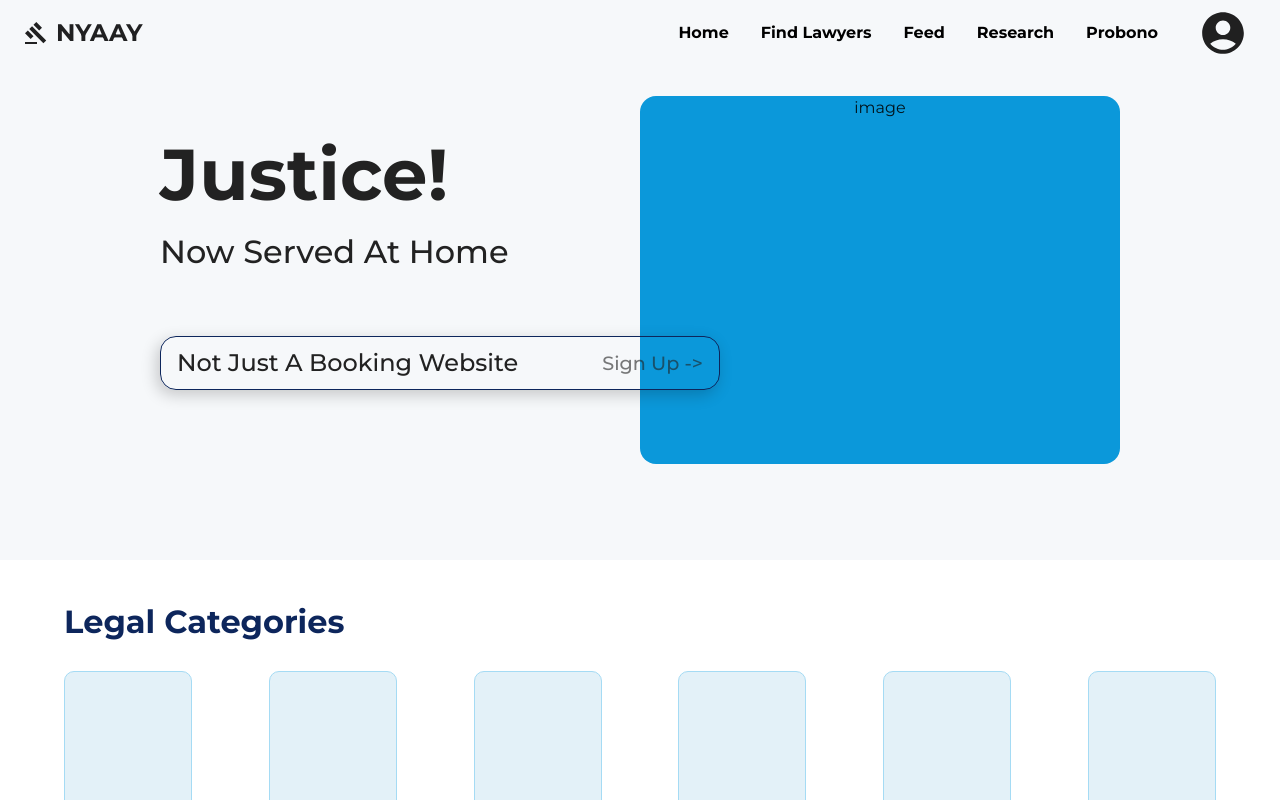
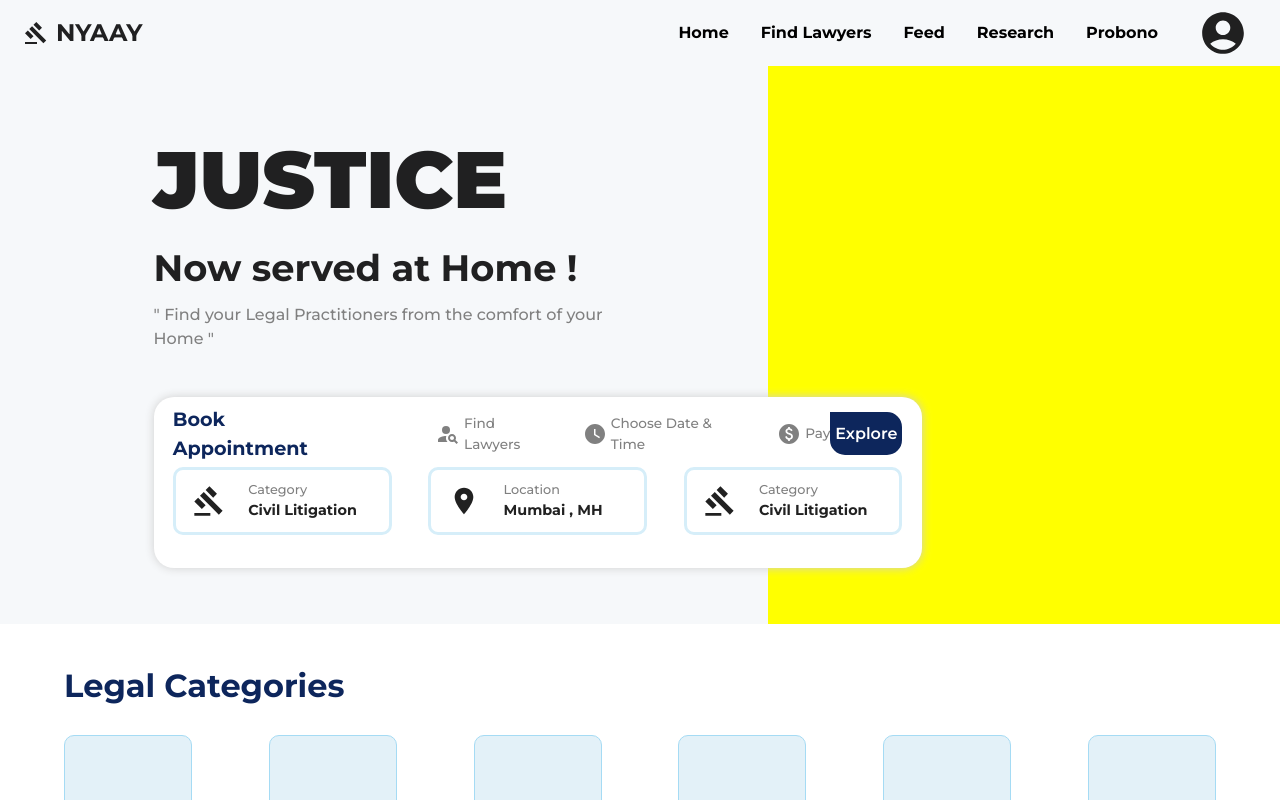
Before and after one commit to Hitstar53/Nyay, a React (Vite) app in the folder client/: page /home in a window 1280 px wide. Shown: the top 800 px of the page. Built offline with nearby package versions, Linux system fonts and the light colour scheme.

Commit message:
hero change

```diff
--- a/client/src/components/home/Hero.jsx
+++ b/client/src/components/home/Hero.jsx
@@ -1,22 +1,177 @@
 import React from "react";
 import styles from "./Hero.module.css";
+import PersonSearchIcon from '@mui/icons-material/PersonSearch';
+import WatchLaterIcon from '@mui/icons-material/WatchLater';
+import PaidIcon from '@mui/icons-material/Paid';
+import GavelIcon from '@mui/icons-material/Gavel';
+import PlaceIcon from '@mui/icons-material/Place';
+import styled from "styled-components";
 
+const Wrapper=styled.div`
+width:100%;
+height:70vh;
+display:flex;
+justify-content:center;
+align-items:center;
+
+`
+const HeroContent=styled.div`
+flex:3;
+height:80%;
+z-index:2;
+display:flex;
+flex-direction:column;
+padding: 0 0;
+span{
+  width:60%;
+  margin-left:20%;
+}
+.title{
+  font-weight:900;
+  font-size:5rem;
+}
+.tagline{
+  font-weight:700;
+  font-size:2.3rem;
+}
+.description{
+  font-weight:500;
+  font-size:1rem;
+  margin-top:1%;
+  color:grey;
+}
+`
+const Tab = styled.div`
+width:100%;
+height:40%;
+background-color:white;
+margin:6% 20% 0 ;
+z-index:3;
+border-radius:20px;
+display:flex;
+flex-direction:column;
+align-items:center;
+box-shadow: 0 0 10px  hsl(0, 0%, 81%);
+
+`
+const TopContainer=styled.div`
+width:95%;
+height:25%;
+margin-top:2%;
+display:flex;
+align-items:center;
+.title{
+  font-weight:700;
+  font-size:1.2rem;
+  color:var(--primary-color);
+}
+.process{
+  font-weight:500;
+  font-size:0.85rem;
+  margin-left:0.5%;
+  color:grey;
+}
+button{
+  margin-left:auto;
+  border:2px solid var(--primary-color);
+  background-color:var(--primary-color);
+  color:white;
+  border-radius:0 15px 15px;
+  height:100%;
+  width:10%;
+  font-weight:600;
+}
+`
+const BottomContainer=styled.div`
+width:95%;
+height:40%;
+margin-top:1.5%;
+display:flex;
+justify-content:space-between;
+`
+const BottomElement=styled.div`
+height:100%;
+width:30%;
+border-radius:10px;
+border:3px solid  #d6eef9;
+display:flex;
+align-items:center;
+`
+const BottomeElementContent=styled.div`
+display:flex;
+flex-direction:column;
+justify-content:center;
+width:60%;
+height:100%;
+margin-left:3%;
+.title{
+
+  font-size:0.8rem;
+  font-weight:500;
+  color:grey;
+}
+.info{
+
+  font-weight:700;
+  font-size:0.9rem;
+}
+`
+const HeroImg=styled.div`
+flex:2 ;
+height:100%;
+background-color:yellow;
+z-index:1;
+`
 const Hero = () => {
   return (
-    <div className={styles.hero}>
-      <div className={styles.heroContent}>
-        <div className={styles.tagline}>
-          <div className={styles.tagline1}>Justice!</div>
-          <div className={styles.tagline2}>Now Served At Home</div>
-        </div>
-        <div className={styles.img}>image</div>
-      </div>
-      <div className={styles.imgtext}>
-        <span>Not Just A Booking Website</span>
-        <button className={styles.butt}>Sign Up {'->'}</button>
-      </div>
+    <Wrapper>
+    <HeroContent>
+      <span className="title">JUSTICE</span>
+      <span className="tagline">Now served at Home !</span>
+      <span className="description">" Find your Legal Practitioners from the comfort of your Home " </span>
+      <Tab>
+      <TopContainer>
+        <div className="title">Book Appointment</div>
+        <PersonSearchIcon className="icon" sx={{marginLeft:'10%',color:'grey'}}></PersonSearchIcon>
+        <div className="process">Find Lawyers</div>
 
-      </div>
+        <WatchLaterIcon sx={{marginLeft:'4%',color:'grey'}}></WatchLaterIcon>
+        <div className="process">Choose Date & Time</div>
+
+        <PaidIcon sx={{marginLeft:'4%',color:'grey'}}></PaidIcon>
+        <div className="process">Pay</div>
+        <button>Explore</button>
+      </TopContainer>
+
+      <BottomContainer>
+        <BottomElement>
+           <GavelIcon sx={{fontSize:'2rem',margin:'8%'}}></GavelIcon>
+            <BottomeElementContent>
+              <div className="title">Category</div>
+              <div className="info">Civil Litigation</div>
+            </BottomeElementContent>
+        </BottomElement>
+
+        <BottomElement>
+           <PlaceIcon sx={{fontSize:'2rem',margin:'8%'}}></PlaceIcon>
+            <BottomeElementContent>
+              <div className="title">Location</div>
+              <div className="info">Mumbai , MH</div>
+            </BottomeElementContent>
+        </BottomElement>
+        <BottomElement>
+           <GavelIcon sx={{fontSize:'2rem',margin:'8%'}}></GavelIcon>
+            <BottomeElementContent>
+              <div className="title">Category</div>
+              <div className="info">Civil Litigation</div>
+            </BottomeElementContent>
+        </BottomElement>
+
+      </BottomContainer>
+      </Tab>
+    </HeroContent>
+    <HeroImg></HeroImg>
+    </Wrapper>
 
   );
 };
--- a/client/src/components/home/Probono.jsx
+++ b/client/src/components/home/Probono.jsx
@@ -82,7 +82,7 @@ const TestimonialColumn = styled.div`
   }
 `
 const TestimonialCard = styled.div`
-  width: 90%;
+  width: 93%;
   height: 70%;
   display: flex;
   flex-direction: column;
```
